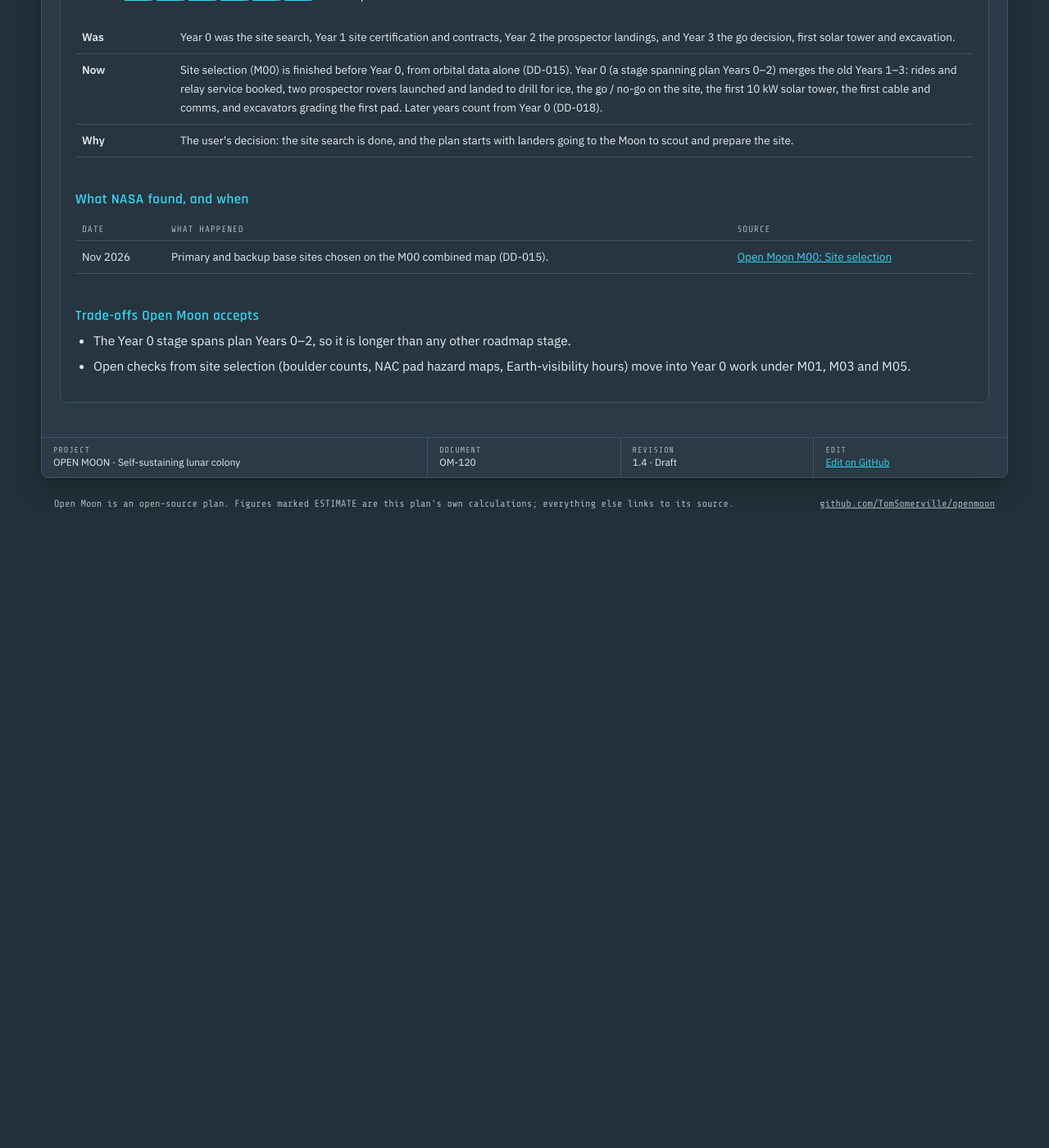
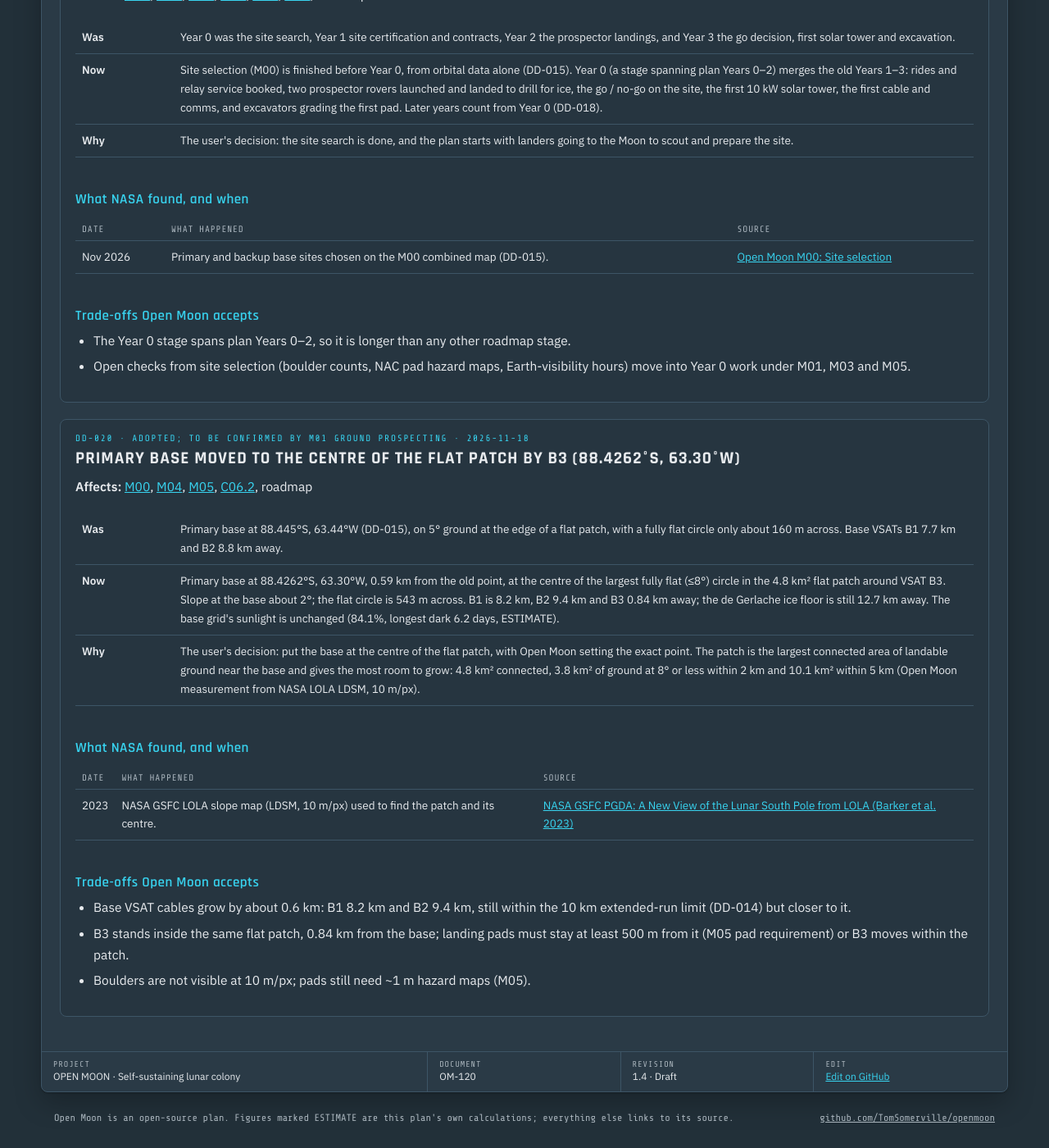
Before and after one commit to TomSomerville/openmoon, a Jekyll site: the page built from decisions.html, in a window 1280 px wide and 1400 px high, scrolled down 21877 px. Shown: the whole window at 82% size. Built offline with Jekyll 4.4.1, drawn with Linux system fonts in a browser that asks for light colours; before the commit the page ends 22528 px from its top, so only the background shows below that.

Commit message:
Primary base moved to the flat-patch centre (DD-020); site page trimmed; technology list updated
Co-Authored-By: Claude Opus 5.5 <noreply@anthropic.com>
Claude-Session: https://claude.ai/code/session_01EMgvSv8Ki6A9jj7v8eiV3S

```diff
--- a/_data/decisions.yml
+++ b/_data/decisions.yml
@@ -645,3 +645,21 @@
   tradeoffs:
     - "The Year 0 stage spans plan Years 0–2, so it is longer than any other roadmap stage."
     - "Open checks from site selection (boulder counts, NAC pad hazard maps, Earth-visibility hours) move into Year 0 work under M01, M03 and M05."
+
+- id: DD-020
+  date: "2026-11-18"
+  title: "Primary base moved to the centre of the flat patch by B3 (88.4262°S, 63.30°W)"
+  status: "Adopted; to be confirmed by M01 ground prospecting"
+  affects: [M00, M04, M05, C06.2, roadmap]
+  was: "Primary base at 88.445°S, 63.44°W (DD-015), on 5° ground at the edge of a flat patch, with a fully flat circle only about 160 m across. Base VSATs B1 7.7 km and B2 8.8 km away."
+  now: "Primary base at 88.4262°S, 63.30°W, 0.59 km from the old point, at the centre of the largest fully flat (≤8°) circle in the 4.8 km² flat patch around VSAT B3. Slope at the base about 2°; the flat circle is 543 m across. B1 is 8.2 km, B2 9.4 km and B3 0.84 km away; the de Gerlache ice floor is still 12.7 km away. The base grid's sunlight is unchanged (84.1%, longest dark 6.2 days, ESTIMATE)."
+  why: "The user's decision: put the base at the centre of the flat patch, with Open Moon setting the exact point. The patch is the largest connected area of landable ground near the base and gives the most room to grow: 4.8 km² connected, 3.8 km² of ground at 8° or less within 2 km and 10.1 km² within 5 km (Open Moon measurement from NASA LOLA LDSM, 10 m/px)."
+  timeline:
+    - date: "2023"
+      what: "NASA GSFC LOLA slope map (LDSM, 10 m/px) used to find the patch and its centre."
+      title: "NASA GSFC PGDA: A New View of the Lunar South Pole from LOLA (Barker et al. 2023)"
+      url: "https://pgda.gsfc.nasa.gov/products/90"
+  tradeoffs:
+    - "Base VSAT cables grow by about 0.6 km: B1 8.2 km and B2 9.4 km, still within the 10 km extended-run limit (DD-014) but closer to it."
+    - "B3 stands inside the same flat patch, 0.84 km from the base; landing pads must stay at least 500 m from it (M05 pad requirement) or B3 moves within the patch."
+    - "Boulders are not visible at 10 m/px; pads still need ~1 m hazard maps (M05)."
--- a/_data/roadmap.yml
+++ b/_data/roadmap.yml
@@ -8,7 +8,7 @@
   crew: 0
   power_kw: 10
   details:
-    - {title: "Site selection complete", text: "Done before Year 0, from orbital data alone: primary base on the north rim of de Gerlache (88.445°S, 63.44°W), backup on the Connecting ridge by Shackleton (89.559°S, 163.66°W) (design change DD-015).", refs: [M00]}
+    - {title: "Site selection complete", text: "Done before Year 0, from orbital data alone: primary base on the north rim of de Gerlache (88.426°S, 63.30°W, design change DD-020), backup on the Connecting ridge by Shackleton (89.559°S, 163.66°W) (design change DD-015).", refs: [M00]}
     - {title: "Transport contracts", text: "Rides reserved on small commercial landers, Blue Moon Mark 1 for about 3 t, and heavy cargo landers for about 15 t, with two providers per critical payload. The Open Moon payload interface standard is published.", refs: [M02, C02.1, firefly-blue-ghost-lander, blue-origin-blue-moon-mark-1]}
     - {title: "Relay service agreements", text: "Service is contracted from two lunar relay networks that follow the shared LunaNet standard.", refs: [M03, nasa-commercial-lunar-relay-intuitive-machines, esa-moonlight]}
     - {title: "Prospector rovers built and launched", text: "Two small rovers carry a 1 m drill, a mass spectrometer and a neutron spectrometer, all with flight heritage.", refs: [M01, C01.1, trident-drill-honeybee-robotics, msolo-mass-spectrometer]}
--- a/_layouts/milestone.html
+++ b/_layouts/milestone.html
@@ -12,8 +12,8 @@ section: plan
     <div class="note">{{ page.summary }}</div>
     {% if page.content_first %}<div class="prose">{{ content }}</div>{% endif %}
 
-    <div class="sec-h">Objective</div>
-    <div class="prose"><p>{{ page.objective }}</p></div>
+    {% if page.objective %}<div class="sec-h">Objective</div>
+    <div class="prose"><p>{{ page.objective }}</p></div>{% endif %}
 
     {% if page.exit_criteria %}
     <div class="sec-h">Exit criteria · what "done" means</div>
--- a/_milestones/m00-site-selection.md
+++ b/_milestones/m00-site-selection.md
@@ -17,19 +16,15 @@ cost: {low: 0.045, high: 0.13, note: "people and computing only; no flight hardw
 cost_items:
   - {item: "Core engineering team, 2 years", low: 0.04, high: 0.11, basis: "ESTIMATE: 60–150 full-time staff at ~$350k loaded cost per year"}
   - {item: "Computing, data processing, illumination modelling", low: 0.005, high: 0.02, basis: "ESTIMATE"}
-exit_criteria:
-  - "Primary and backup sites chosen, each with sunlit ground for solar towers and a shadowed crater that may hold ice (done, DD-015)."
-  - "Every landing point on ground of 8° or less (done for both sites from LOLA slope; pads confirmed in M05)."
-  - "Solar tower layout and its sunlight modelled over an 18.6-year cycle for each site (done, ESTIMATE)."
-  - "Hydrogen and ice-candidate maps published, with prospecting targets handed to M01 (done)."
-  - "Open checks handed on: boulder and fault-scarp hazard maps per pad (M05), Earth-visibility hours (M03)."
 technologies:
-  - {name: "Lunar Reconnaissance Orbiter (LRO)", use: "Terrain, imagery, temperature and radar data for site selection", status: "Operating; FY2026 budget request continues operations to support CLPS deliveries, landing-site characterisation and Artemis", trl: 9, src: 1}
-  - {name: "ShadowCam on KPLO/Danuri", use: "Images inside permanently shadowed craters", status: "Operating in extended mission; expected to end in early 2028 when its battery runs out in a lunar eclipse", trl: 9, src: 2}
-  - {name: "NASA Artemis south-pole candidate regions", use: "Starting shortlist of pre-screened regions", status: "9 regions published Oct 2024 (for Artemis III)", trl: 9, src: 3}
-  - {name: "LRO LOLA slope and shadow maps (NASA GSFC)", use: "Slope classes and permanently shadowed region outlines for the focus area", status: "10 m/px south-pole products published 2023 (Barker et al.)", trl: 9, src: 10}
+  - {name: "LRO Lunar Orbiter Laser Altimeter (LOLA): slope, elevation and shadow maps (NASA GSFC)", use: "Slope classes, flat-ground areas, permanently shadowed (ice-candidate) floors, terrain for the sunlight model", status: "10 m/px south-pole products published 2023 (Barker et al.); LRO still operating, PDS data release 67 in Sep 2026", trl: 9, src: 10}
+  - {name: "NASA GSFC average illumination maps", use: "Where solar towers can go (average sunlight over 18.6 years)", status: "Published product (Mazarico et al. 2011)", trl: 9, src: 19}
+  - {name: "LRO Camera (LROC) NAC south-pole mosaics", use: "1 m/px images of the base site; Shackleton–de Gerlache Ridge maps", status: "Mosaics in NASA PDS (2024–2025); LROC still imaging", trl: 9, src: 20}
   - {name: "LRO LEND neutron detector", use: "Hydrogen in the top ~1 m", status: "South-polar averaged data 2009–2016 in NASA PDS; ~15 km cells", trl: 9, src: 13}
-  - {name: "Chandrayaan-1 Moon Mineralogy Mapper (M3)", use: "Surface water-ice detections", status: "Ice spectra published 2018, clustered near Shackleton; one example in de Gerlache", trl: 9, src: 16}
+  - {name: "ShadowCam on KPLO/Danuri", use: "Images inside permanently shadowed craters (de Gerlache bright spot)", status: "Operating; latest PDS release 22 May 2026. Expected to end in early 2028", trl: 9, src: 23}
+  - {name: "Chandrayaan-1 Moon Mineralogy Mapper (M3)", use: "Surface water-ice detections", status: "Mission ended 2009; ice spectra published 2018", trl: 9, src: 16}
+  - {name: "NASA Artemis south-pole candidate regions", use: "Starting shortlist of pre-screened regions", status: "9 regions published Oct 2024", trl: 9, src: 8}
+  - {name: "NASA/JPL NAIF SPICE ephemeris (DE421)", use: "Sun positions for Open Moon's 18.6-year sunlight and darkness model", status: "Public generic kernels", trl: 9, src: 24}
 sources:
   - {title: "NASA FY2026 Budget Technical Supplement (Lunar Reconnaissance Orbiter, PS-28/29)", url: "https://www.nasa.gov/wp-content/uploads/2025/05/fy-2026-budget-technical-supplement-002.pdf", date: "May 2025"}
   - {title: "Univ. of Hawaii SOEST: Scarce ice in Moon's darkest regions (ShadowCam)", url: "https://www.soest.hawaii.edu/soestwp/announce/news/scarce-ice-in-moons-darkest-regions/", date: "Mar 2026"}
@@ -52,6 +47,9 @@ sources:
   - {title: "NASA GSFC PGDA: Lunar Polar Illumination (average solar illumination maps; Mazarico et al. 2011, Icarus 211)", url: "https://pgda.gsfc.nasa.gov/products/69", date: "accessed Nov 2026"}
   - {title: "LROC (NASA/GSFC/Arizona State University): NAC south polar maximum-pixel and sub-solar-longitude mosaics, 1 m/px, tile P878S2925, with PDS labels (NASA PDS)", url: "https://pds.mcp.nasa.gov/data/store/img/lunar_reconnaissance_orbiter/pds4/lroc/lro-l-lroc-5-rdr/LROLRC_2001/EXTRAS/BROWSE/NAC_POLE/NAC_POLE_SOUTH_CM_MAX/NAC_POLE_SOUTH_CM_MAX_P878S2925.xml", date: "accessed Nov 2026"}
   - {title: "JPL IPN Progress Report 42-176: Lunar pole illumination and communications maps (Bryant)", url: "https://ipnpr.jpl.nasa.gov/progress_report/42-176/176C.html", date: "Feb 2009"}
+  - {title: "NASA PDS Geosciences Node: Lunar Reconnaissance Orbiter data and release schedule (Release 67, Sep 2026)", url: "https://pds-geosciences.wustl.edu/missions/lro/", date: "accessed Nov 2026"}
+  - {title: "ShadowCam team (NASA/KARI/ASU/Intuitive Machines): ShadowCam PDS Release - June 2026", url: "https://shadowcam.im-ldi.com/news/1479", date: "May 2026"}
+  - {title: "NASA/JPL NAIF: SPICE generic kernels (DE421 planetary ephemeris, lunar orientation)", url: "https://naif.jpl.nasa.gov/naif/data_generic.html", date: "accessed Nov 2026"}
 risks:
   - {sev: High, title: "Ice at both sites is unconfirmed: Shackleton's evidence is mixed and de Gerlache has only two candidate detections", fix: "M01 prospectors measure ice at both crater floors before the base is committed; switch to the backup if the primary fails"}
   - {sev: High, title: "A young fault scarp is mapped in de Gerlache Rim 2, next to the primary site", fix: "Map scarps from LROC NAC images; keep pads, the reactor and habitats clear of young faults (M05)"}
@@ -65,8 +63,8 @@ risks:
 
 *Both base sites with their final power layouts. Slope in four classes, ice-candidate crater floors in blue, hydrogen in purple. Sunlit percentages are from NASA's illumination map. Click any image to see it full size.*
 
-- **Primary:** de Gerlache north rim, 88.445°S, 63.44°W.
-- **Backup:** Connecting ridge by Shackleton, 89.559°S, 163.66°W, 51.2 km away.
+- **Primary:** de Gerlache north rim, 88.426°S, 63.30°W, at the centre of a 4.8 km² patch of flat ground (DD-020).
+- **Backup:** Connecting ridge by Shackleton, 89.559°S, 163.66°W, 51.8 km away.
 
 Both are chosen from orbital data and are to be confirmed on the ground by the M01 prospectors (DD-015).
 
@@ -168,7 +166,7 @@ NASA's VSAT towers give 10 kW each on 5–10 m masts and stand on slopes up to 1
 | Backup: ridge, 3 towers | 93.0% | 4.8 days |
 | Primary: rim, 2 towers | 84.1% | 6.2 days |
 
-The ridge towers sit on ~2 km cables. The primary's towers need 7.7–8.8 km cables.
+The ridge towers sit on ~2 km cables. The primary's towers need 8.2–9.4 km cables.
 
 </div>
 <div class="tp-media" markdown="1">
@@ -190,7 +188,7 @@ Orbiters map hydrogen in the top metre by counting escaping neutrons. A neutron
 
 NASA's LEND team found the enhancements "near and in areas of permanent shadow"<sup class="r">[12](#s12)</sup>. Open Moon mapped the dip from NASA's LEND data<sup class="r">[13](#s13)</sup>.
 
-The strongest hydrogen in the focus area lies away from the craters: **19.9 km** from the primary and **28.9 km** from the backup.
+The strongest hydrogen in the focus area lies away from the craters: **20.2 km** from the primary and **28.9 km** from the backup.
 
 </div>
 <div class="tp-media" markdown="1">
@@ -263,11 +261,12 @@ window.addEventListener('hashchange',open);open();})();
 
 | | **Primary: de Gerlache north rim** | **Backup: Connecting ridge** |
 |---|---|---|
-| Position | 88.445°S, 63.44°W | 89.559°S, 163.66°W |
-| Slope at site; landable within 1 km | 5.0°; 65% | 5.8°; 69% |
+| Position | 88.426°S, 63.30°W | 89.559°S, 163.66°W |
+| Slope at site; landable within 1 km | 2.1°; 60% | 6.1°; 69% |
+| Connected flat ground (≤8°); widest flat circle | 4.8 km²; 540 m | 9.7 km²; 450 m |
 | Solar towers (ESTIMATE) | 84.1% lit, longest dark 6.2 days | 93.0% lit, longest dark 4.8 days |
 | Nearest ice-candidate floor | 12.7 km (de Gerlache) | 5.2 km (Shackleton) |
-| Nearest high hydrogen | 19.9 km | 28.9 km |
+| Nearest high hydrogen | 20.2 km | 28.9 km |
 | On NASA's 2024 list | Yes (de Gerlache Rim 2) | No (2022 list only) |
 
 *Distances are straight lines.*
@@ -277,20 +276,19 @@ window.addEventListener('hashchange',open);open();})();
 **Pros**
 
 - Inside NASA's de Gerlache Rim 2, a region NASA screened for landing safety, light and Earth visibility<sup class="r">[3](#s3)</sup>.
-- Flat ground: 5.0° at the site, with a 1° spot for B3 0.8 km away.
+- Room to grow: the base is at the centre of 4.8 km² of connected ground at 8° or less, with a fully flat circle 540 m across. B3 stands 0.8 km away on the same patch.
 - The most hydrogen of the two sites, and an ice target with two independent hints.
 
 **Cons**
 
-- Less sun: 84.1% with blackouts of up to 6.2 days, and the base towers need 7.7–8.8 km cables.
+- Less sun: 84.1% with blackouts of up to 6.2 days, and the base towers need 8.2–9.4 km cables.
 - The ice floor is 12.7 km away, so the mine needs its own grid and stops for up to about 14 days at a time.
 - The cables to the mine cross a crater wall that is mostly steeper than 20°.
 - A young fault scarp is mapped in Rim 2<sup class="r">[7](#s7)</sup>.
 
-![LROC NAC maximum-pixel mosaic of the primary base site, 4 by 4 km]({{ '/assets/sites/primary-base-nac-max-4km.jpg' | relative_url }})
-![LROC NAC maximum-pixel mosaic, close-up of the primary base, 1.2 by 1.2 km]({{ '/assets/sites/primary-base-nac-max-1km.jpg' | relative_url }})
+{% include decision-note.html id="DD-020" %}
 
-*The primary base at 1 m per pixel, 4 km and 1.2 km across, from LROC's maximum-pixel mosaic, which shows each spot at its brightest so that most shadows are gone (credit NASA/GSFC/Arizona State University)<sup class="r">[20](#s20)</sup>.*
+<!--SUNLIT-->
 
 ### Backup: Connecting ridge by Shackleton
 
@@ -307,15 +305,3 @@ window.addEventListener('hashchange',open);open();})();
 - Shackleton's ice evidence is mixed.
 - China's Chang'e-7 targets the Shackleton area.
 - No detailed layout yet.
-
-## Status
-
-Site selection is complete. Year 0 is the first landers: prospectors go to both sites to confirm ice (M01), and site preparation begins (M05).
-
-*Open Moon is a plan for how we, as people, could build a self-sustaining Moon colony. It is hypothetical: a proposal, not a programme or organisation.*
-
-Design decisions behind this page:
-
-<ul class="ddlist">{% assign ids = "DD-010,DD-011,DD-012,DD-013,DD-014,DD-015,DD-016,DD-017,DD-018,DD-019" | split: "," %}{% for i in ids %}{% assign d = site.data.decisions | where: "id", i | first %}<li><a href="{{ '/decisions/' | relative_url }}#{{ i | downcase }}">{{ i }}</a> {{ d.title }}</li>{% endfor %}</ul>
-
-Analysis code and data notes are in `analysis/` in the repository.
--- a/_milestones/m04-power.md
+++ b/_milestones/m04-power.md
@@ -235,7 +235,7 @@ This is the plan's design, simplified to one line per 3-phase circuit. Each sour
 
 The base runs one grid (DD-009). A remote site too far from the base for a power run can have its own isolated grid: its own generation, PMC and storage, with no tie to the base (plan design). The first case is the ice mine at the primary site, 12.7 km from the base: two 10 kW VSATs on the de Gerlache rim feed a mine PMC there, with a feeder down to the mine (M00). The base keeps its own VSATs. Each isolated grid needs its own storage and spares. The ice-mine grid stores only enough to keep its systems minimally alive while it is dark; mining stops until the VSATs are lit again (plan design). Its keep-alive load is not yet sized (open).
 
-**Base VSATs at the primary site (DD-016, DD-017).** B1 (site 5, 7.7 km) and B2 (8.8 km) on extended runs give the base its hours of sunlight; B3, 0.8 km from the base on a standard run, adds redundancy and faster battery charging while the Sun is up (plan design; see M00).
+**Base VSATs at the primary site (DD-016, DD-017).** B1 (site 5, 8.2 km) and B2 (9.4 km) on extended runs (DD-020) give the base its hours of sunlight; B3, 0.8 km from the base on a standard run, adds redundancy and faster battery charging while the Sun is up (plan design; see M00).
 
 {% include decision-note.html id="DD-017" %}
 
```
Also changed, not shown: other parts of _milestones/m00-site-selection.md (+0 -1 lines), assets/sites/primary-base-nac-4km.jpg (deleted), assets/sites/primary-base-nac-max-1km.jpg (deleted), assets/sites/primary-base-nac-max-4km.jpg (deleted), assets/sites/primary-base-site.jpg, assets/sites/site-selection-overview.jpg, 3 other files.
